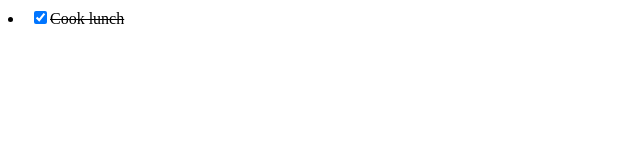
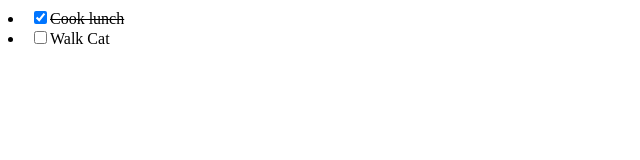
Before and after one commit to Leyla-Li/todo-list-react-typescript, a React (Create React App) app: page / in a window 1280 px wide. Shown: the top 160 px of the page, without its empty margins (0-640 px from the left). Built offline with nearby package versions, Linux system fonts and the light colour scheme.

Commit message:
create a css file and add the second todo list to the page

```diff
--- a/src/App.tsx
+++ b/src/App.tsx
@@ -10,7 +10,10 @@
 
 function App() {
   return (
+    <React.Fragment>
     <TodoListItem todo={todos[0]} />
+    <TodoListItem todo={todos[1]} />
+    </React.Fragment>
   );
 }
 
--- /dev/null
+++ b/src/TodoListItem.css
@@ -0,0 +1,3 @@
+.complete{
+    text-decoration: line-through;
+}
--- a/src/TodoListItem.tsx
+++ b/src/TodoListItem.tsx
@@ -1,5 +1,6 @@
 import React from 'react';
 import { Todo } from './types';
+import './TodoListItem.css'
 
 interface TodoListItemProps {
     todo: Todo
@@ -7,7 +8,7 @@
 
 export const TodoListItem: React.FC<TodoListItemProps> = ({todo}) => {
     return <li>
-                <label style={{textDecoration : todo.complete ? 'line-through' : 'none'}}>
+                <label className={todo.complete ? 'complete' : undefined}>
                     <input type='checkbox' checked={todo.complete} />
                     {todo.text}
                 </label>
```
